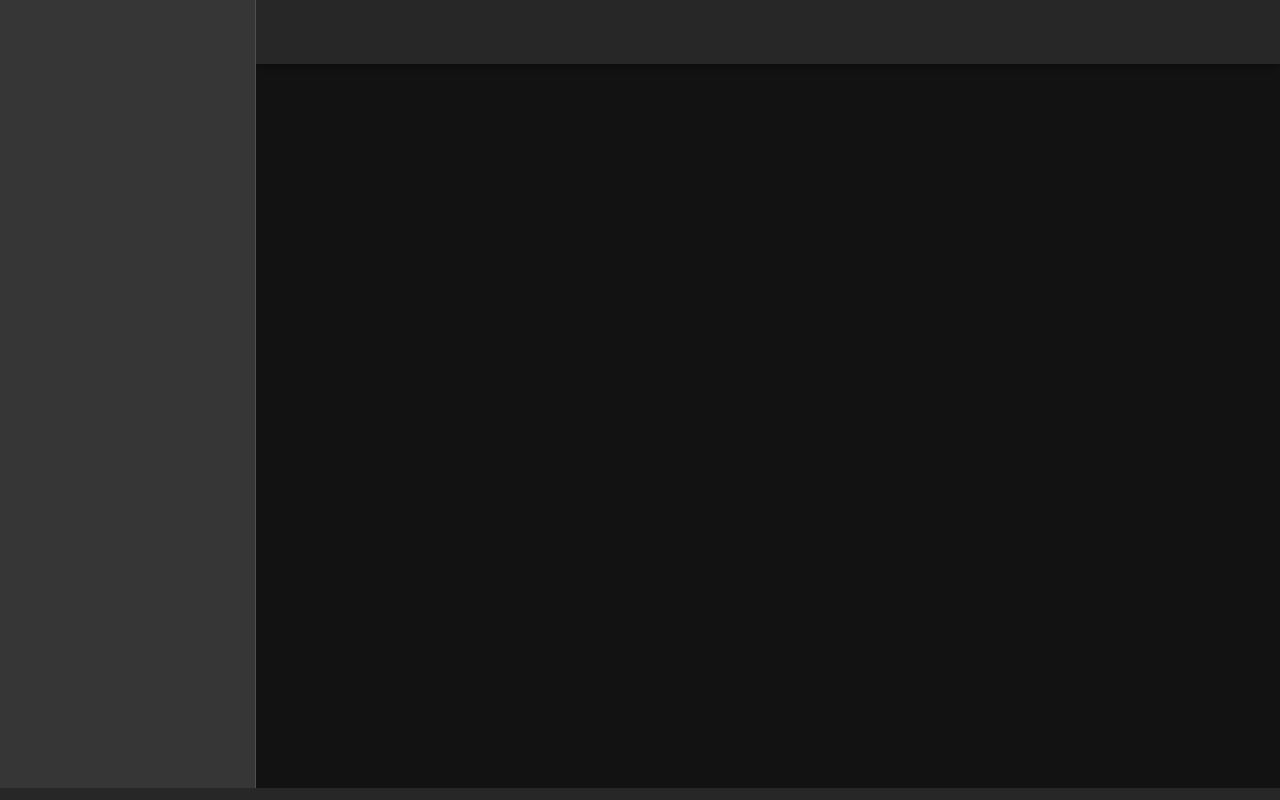
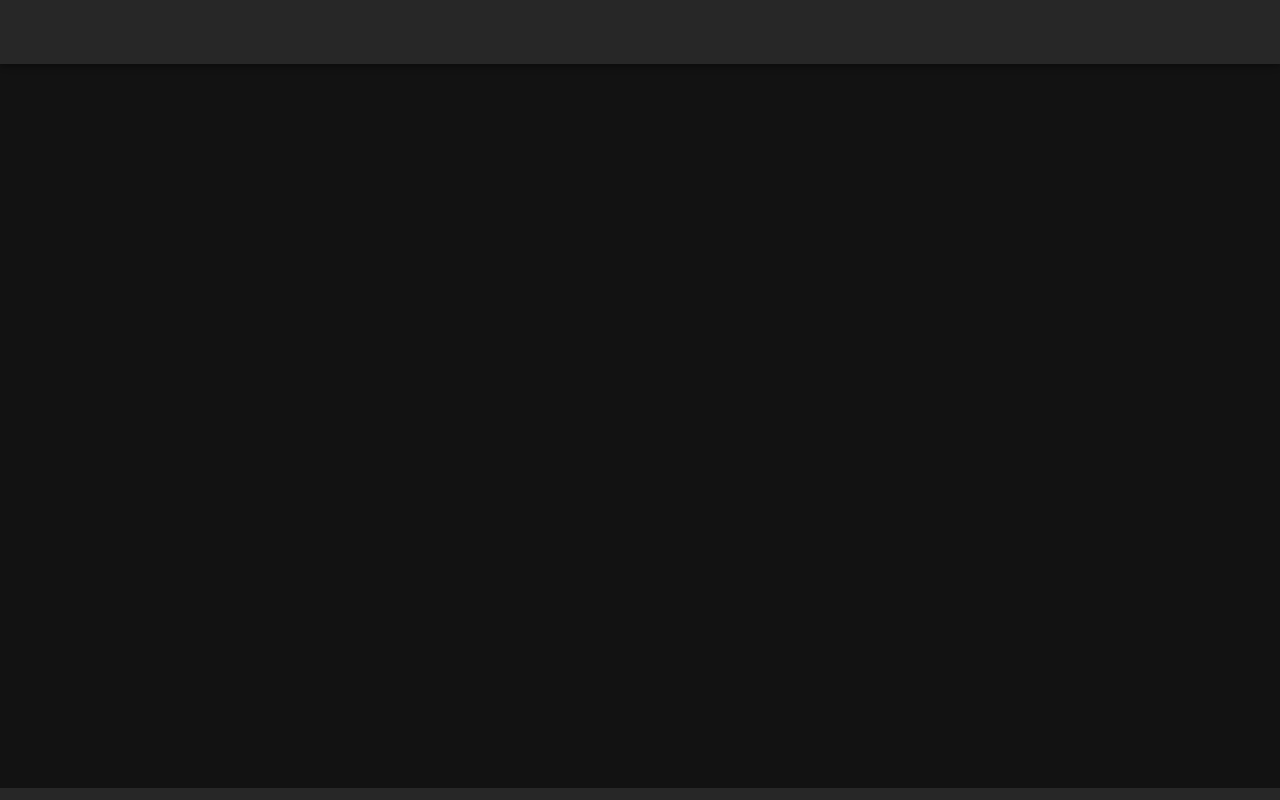
Before and after one commit to kuntakinte12/brukbar, a Nuxt app: page / in a window 1280 px wide. Built offline with nearby package versions, Linux system fonts and the light colour scheme.

Commit message:
add vscode settings

```diff
--- a/pages/index.vue
+++ b/pages/index.vue
@@ -1,12 +1,9 @@
 <template>
   <v-app>
-  <v-navigation-drawer app>
-    <!-- -->
-  </v-navigation-drawer>
-
     <v-app-bar app>
       <!-- -->
     </v-app-bar>
+
     <v-main>
       <v-container fluid>
         <router-view></router-view>
@@ -20,11 +17,7 @@
 </template>
 
 <script>
-export default {
-
-}
+export default {}
 </script>
 
-<style>
-
-</style>
+<style></style>
```
Lines whose indentation alone changed are shown as unchanged.
